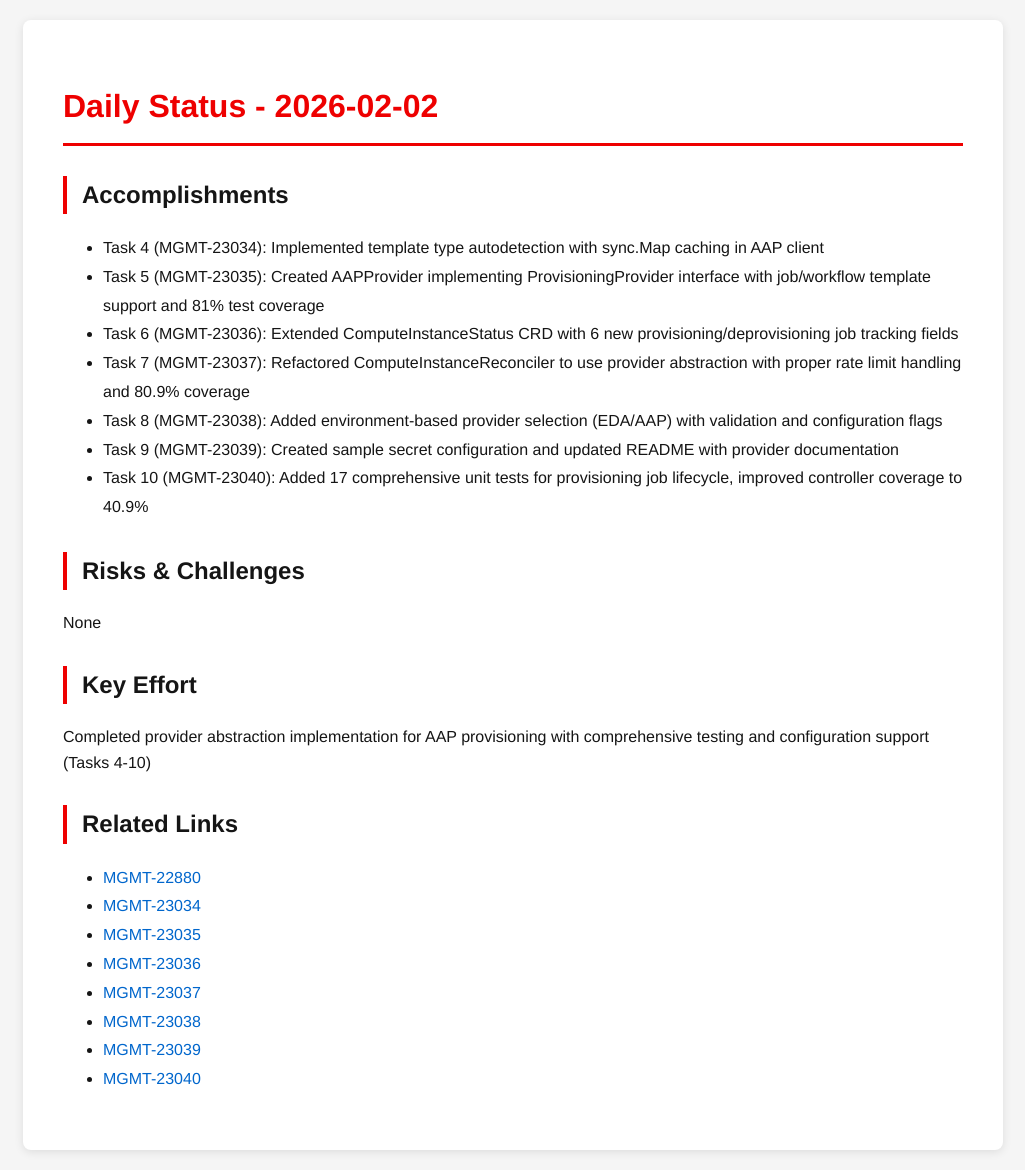
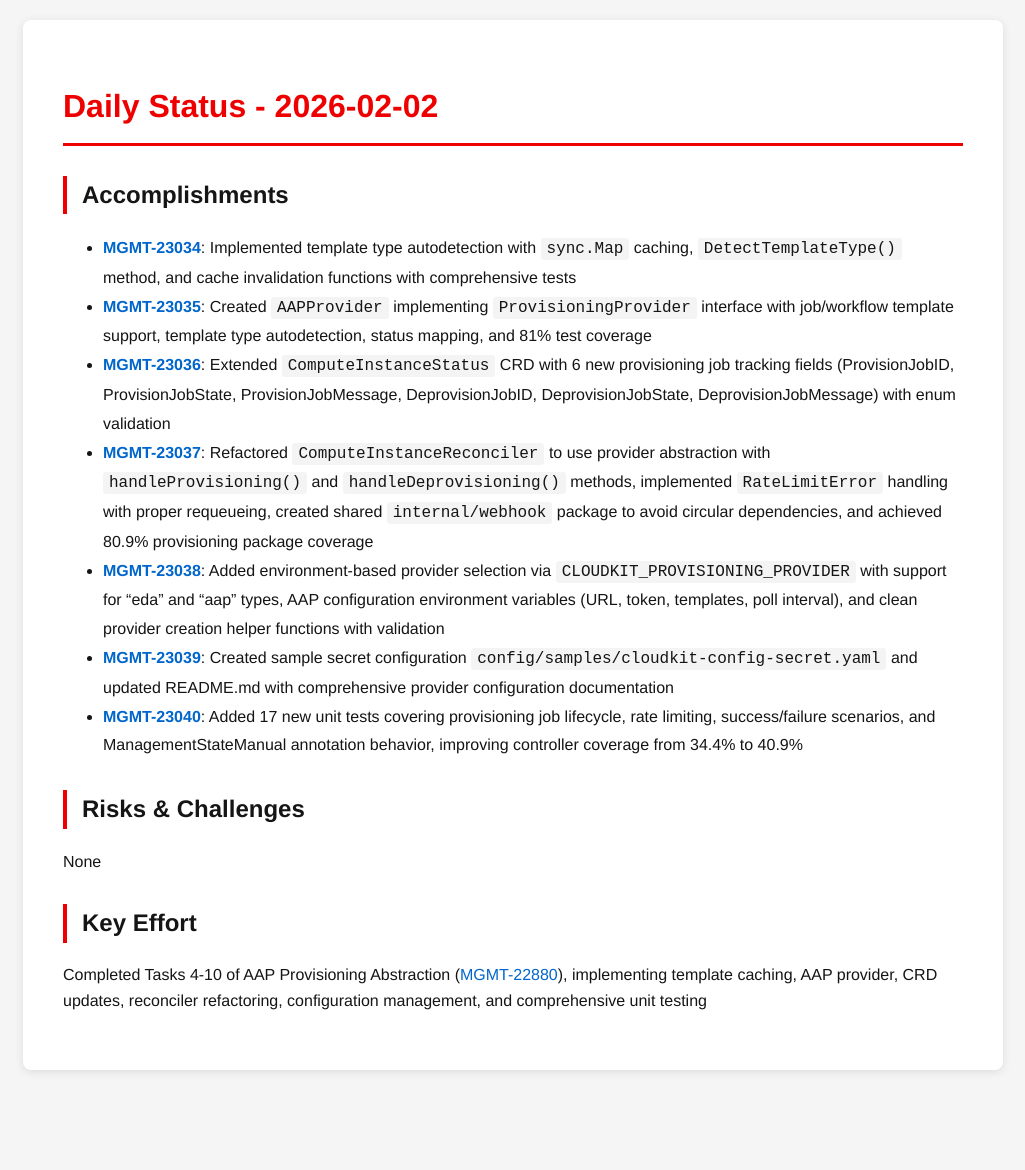
Before and after one commit to tzvatot/daily-status, a Jekyll site: the page built from 2026-02-02.md, in a window 1280 px wide. Shown: the whole page, without its empty margins (127-1152 px from the left). Built offline with Jekyll 4.4.1, drawn with Linux system fonts in a browser that asks for light colours; after the commit the page ends 1090 px from its top, so only the background shows below that.

Commit message:
Daily status update - 2026-02-02

```diff
--- a/2026-02-02.md
+++ b/2026-02-02.md
@@ -7,26 +7,16 @@
 # Daily Status - 2026-02-02
 
 ## Accomplishments
-- Task 4 (MGMT-23034): Implemented template type autodetection with sync.Map caching in AAP client
-- Task 5 (MGMT-23035): Created AAPProvider implementing ProvisioningProvider interface with job/workflow template support and 81% test coverage
-- Task 6 (MGMT-23036): Extended ComputeInstanceStatus CRD with 6 new provisioning/deprovisioning job tracking fields
-- Task 7 (MGMT-23037): Refactored ComputeInstanceReconciler to use provider abstraction with proper rate limit handling and 80.9% coverage
-- Task 8 (MGMT-23038): Added environment-based provider selection (EDA/AAP) with validation and configuration flags
-- Task 9 (MGMT-23039): Created sample secret configuration and updated README with provider documentation
-- Task 10 (MGMT-23040): Added 17 comprehensive unit tests for provisioning job lifecycle, improved controller coverage to 40.9%
+- **[MGMT-23034](https://issues.redhat.com/browse/MGMT-23034)**: Implemented template type autodetection with `sync.Map` caching, `DetectTemplateType()` method, and cache invalidation functions with comprehensive tests
+- **[MGMT-23035](https://issues.redhat.com/browse/MGMT-23035)**: Created `AAPProvider` implementing `ProvisioningProvider` interface with job/workflow template support, template type autodetection, status mapping, and 81% test coverage
+- **[MGMT-23036](https://issues.redhat.com/browse/MGMT-23036)**: Extended `ComputeInstanceStatus` CRD with 6 new provisioning job tracking fields (ProvisionJobID, ProvisionJobState, ProvisionJobMessage, DeprovisionJobID, DeprovisionJobState, DeprovisionJobMessage) with enum validation
+- **[MGMT-23037](https://issues.redhat.com/browse/MGMT-23037)**: Refactored `ComputeInstanceReconciler` to use provider abstraction with `handleProvisioning()` and `handleDeprovisioning()` methods, implemented `RateLimitError` handling with proper requeueing, created shared `internal/webhook` package to avoid circular dependencies, and achieved 80.9% provisioning package coverage
+- **[MGMT-23038](https://issues.redhat.com/browse/MGMT-23038)**: Added environment-based provider selection via `CLOUDKIT_PROVISIONING_PROVIDER` with support for "eda" and "aap" types, AAP configuration environment variables (URL, token, templates, poll interval), and clean provider creation helper functions with validation
+- **[MGMT-23039](https://issues.redhat.com/browse/MGMT-23039)**: Created sample secret configuration `config/samples/cloudkit-config-secret.yaml` and updated README.md with comprehensive provider configuration documentation
+- **[MGMT-23040](https://issues.redhat.com/browse/MGMT-23040)**: Added 17 new unit tests covering provisioning job lifecycle, rate limiting, success/failure scenarios, and ManagementStateManual annotation behavior, improving controller coverage from 34.4% to 40.9%
 
 ## Risks & Challenges
 None
 
 ## Key Effort
-Completed provider abstraction implementation for AAP provisioning with comprehensive testing and configuration support (Tasks 4-10)
-
-## Related Links
-- [MGMT-22880](https://issues.redhat.com/browse/MGMT-22880)
-- [MGMT-23034](https://issues.redhat.com/browse/MGMT-23034)
-- [MGMT-23035](https://issues.redhat.com/browse/MGMT-23035)
-- [MGMT-23036](https://issues.redhat.com/browse/MGMT-23036)
-- [MGMT-23037](https://issues.redhat.com/browse/MGMT-23037)
-- [MGMT-23038](https://issues.redhat.com/browse/MGMT-23038)
-- [MGMT-23039](https://issues.redhat.com/browse/MGMT-23039)
-- [MGMT-23040](https://issues.redhat.com/browse/MGMT-23040)
+Completed Tasks 4-10 of AAP Provisioning Abstraction ([MGMT-22880](https://issues.redhat.com/browse/MGMT-22880)), implementing template caching, AAP provider, CRD updates, reconciler refactoring, configuration management, and comprehensive unit testing
```
